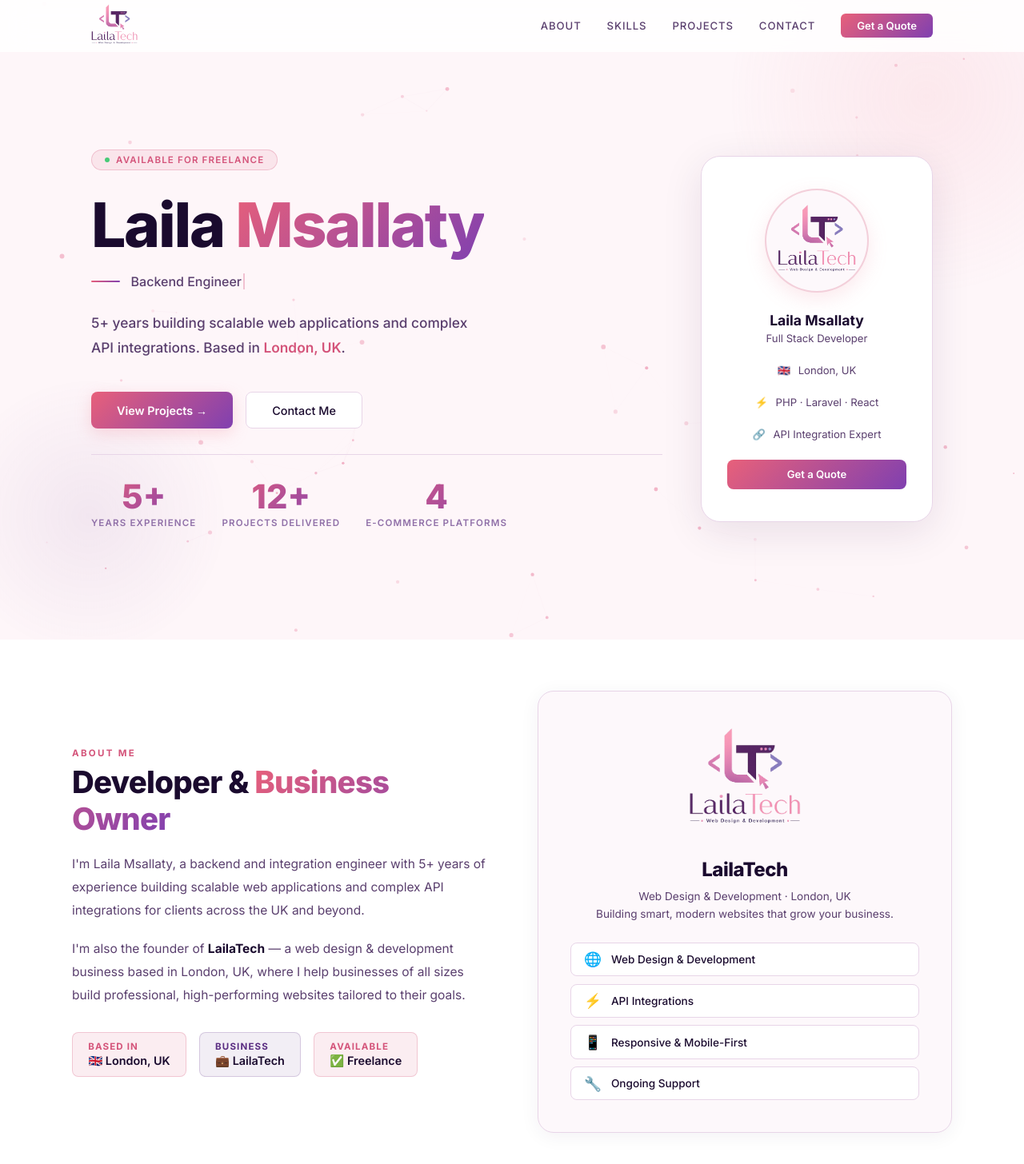
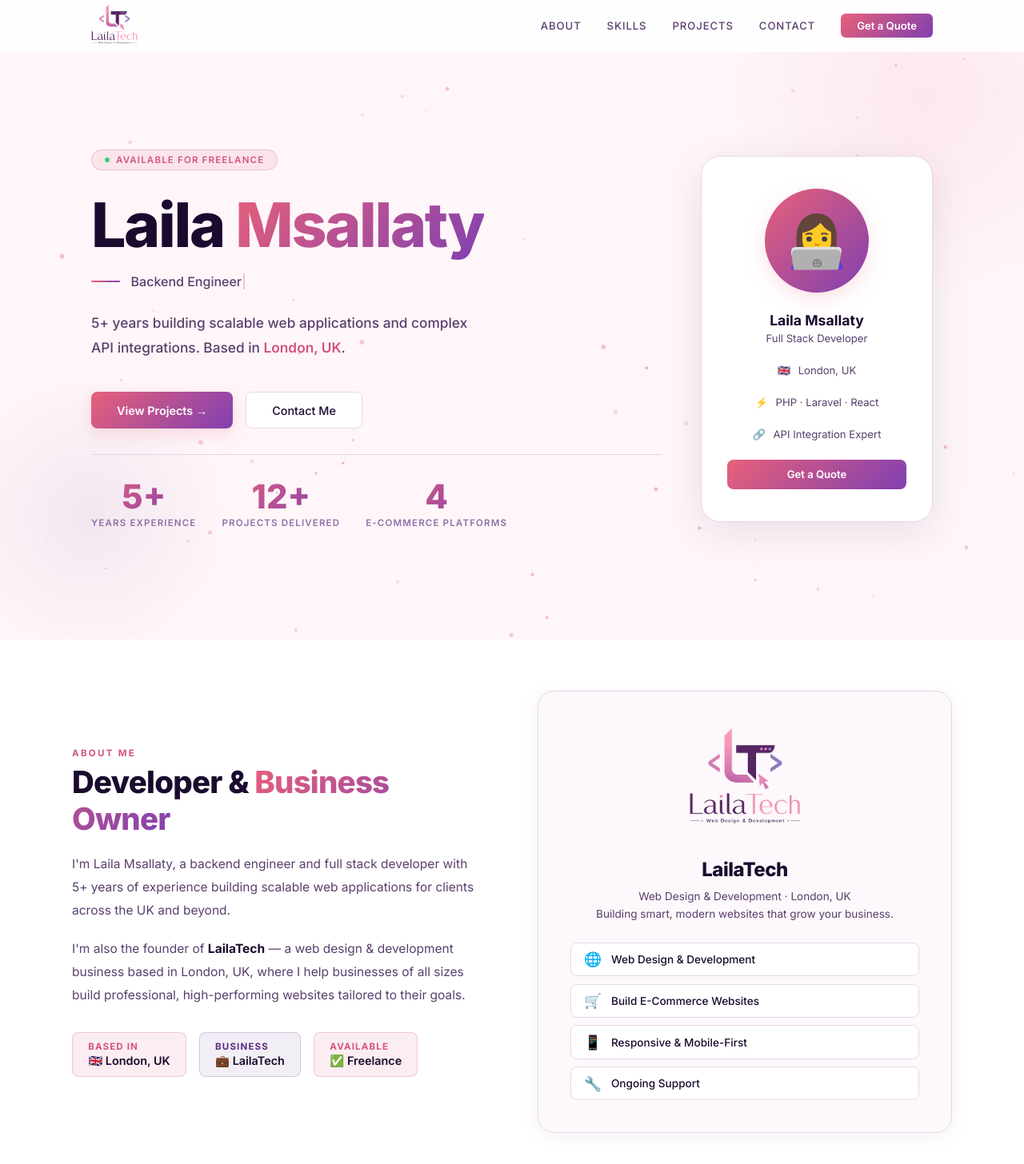
Before and after one commit to LailaMsallaty/my-portfolio, a React (Create React App) app: page / in a window 1280 px wide. Shown: the top 1456 px of the page at 80% size. Built offline with nearby package versions, Linux system fonts and the light colour scheme.

Commit message:
Update App.js

```diff
--- a/src/App.js
+++ b/src/App.js
@@ -212,8 +212,8 @@
 
         {/* ── RIGHT CARD ── */}
         <div className="hero-card" style={{ background: C.surface, border: `1px solid ${C.border}`, borderRadius: 24, padding: "2.5rem 2rem", boxShadow: "0 12px 50px rgba(45,21,64,0.1)", width: 290, display: "flex", flexDirection: "column", gap: "1.5rem", alignItems: "center", textAlign: "center", opacity: loaded ? 1 : 0, transition: "all 1s ease 0.5s", flexShrink: 0 }}>
-          <div style={{ width: 130, height: 130, borderRadius: "50%", background: C.bgAlt, border: `2px solid ${C.pinkBorder}`, display: "flex", alignItems: "center", justifyContent: "center", padding: 14, boxShadow: "0 8px 24px rgba(240,135,154,0.18)" }}>
-            <img src="/logo-lt.png" alt="LailaTech" style={{ width: "100%", height: "100%", objectFit: "contain" }} />
+          <div style={{ width: 130, height: 130, borderRadius: "50%", background: C.grad, display: "flex", alignItems: "center", justifyContent: "center", fontSize: "4rem", boxShadow: "0 8px 24px rgba(240,135,154,0.25)" }}>
+            👩‍💻
           </div>
           <div>
             <div style={{ fontFamily: "'Inter',sans-serif", fontWeight: 700, fontSize: "1.1rem", color: C.text }}>Laila Msallaty</div>
@@ -248,7 +248,7 @@
               Developer & <span style={{ background: C.grad, WebkitBackgroundClip: "text", WebkitTextFillColor: "transparent" }}>Business Owner</span>
             </h2>
             <p style={{ fontFamily: "'Inter',sans-serif", fontSize: "0.97rem", color: C.muted, lineHeight: 1.85, marginBottom: "1.25rem" }}>
-              I'm Laila Msallaty, a backend and integration engineer with 5+ years of experience building scalable web applications and complex API integrations for clients across the UK and beyond.
+              I'm Laila Msallaty, a backend engineer and full stack developer with 5+ years of experience building scalable web applications for clients across the UK and beyond.
             </p>
             <p style={{ fontFamily: "'Inter',sans-serif", fontSize: "0.97rem", color: C.muted, lineHeight: 1.85, marginBottom: "2rem" }}>
               I'm also the founder of <span style={{ color: C.text, fontWeight: 700 }}>LailaTech</span> — a web design & development business based in London, UK, where I help businesses of all sizes build professional, high-performing websites tailored to their goals.
@@ -278,7 +278,7 @@
               Building smart, modern websites that grow your business.
             </p>
             <div style={{ display: "flex", flexDirection: "column", gap: "0.6rem" }}>
-              {[["🌐","Web Design & Development"],["⚡","API Integrations"],["📱","Responsive & Mobile-First"],["🔧","Ongoing Support"]].map(([icon, text]) => (
+              {[["🌐","Web Design & Development"],["🛒","Build E-Commerce Websites"],["📱","Responsive & Mobile-First"],["🔧","Ongoing Support"]].map(([icon, text]) => (
                 <div key={text} style={{ display: "flex", alignItems: "center", gap: "0.75rem", background: C.surface, border: `1px solid ${C.border}`, borderRadius: 8, padding: "0.6rem 1rem" }}>
                   <span style={{ fontSize: "1.1rem" }}>{icon}</span>
                   <span style={{ fontFamily: "'Inter',sans-serif", fontSize: "0.85rem", color: C.text, fontWeight: 500 }}>{text}</span>
```
